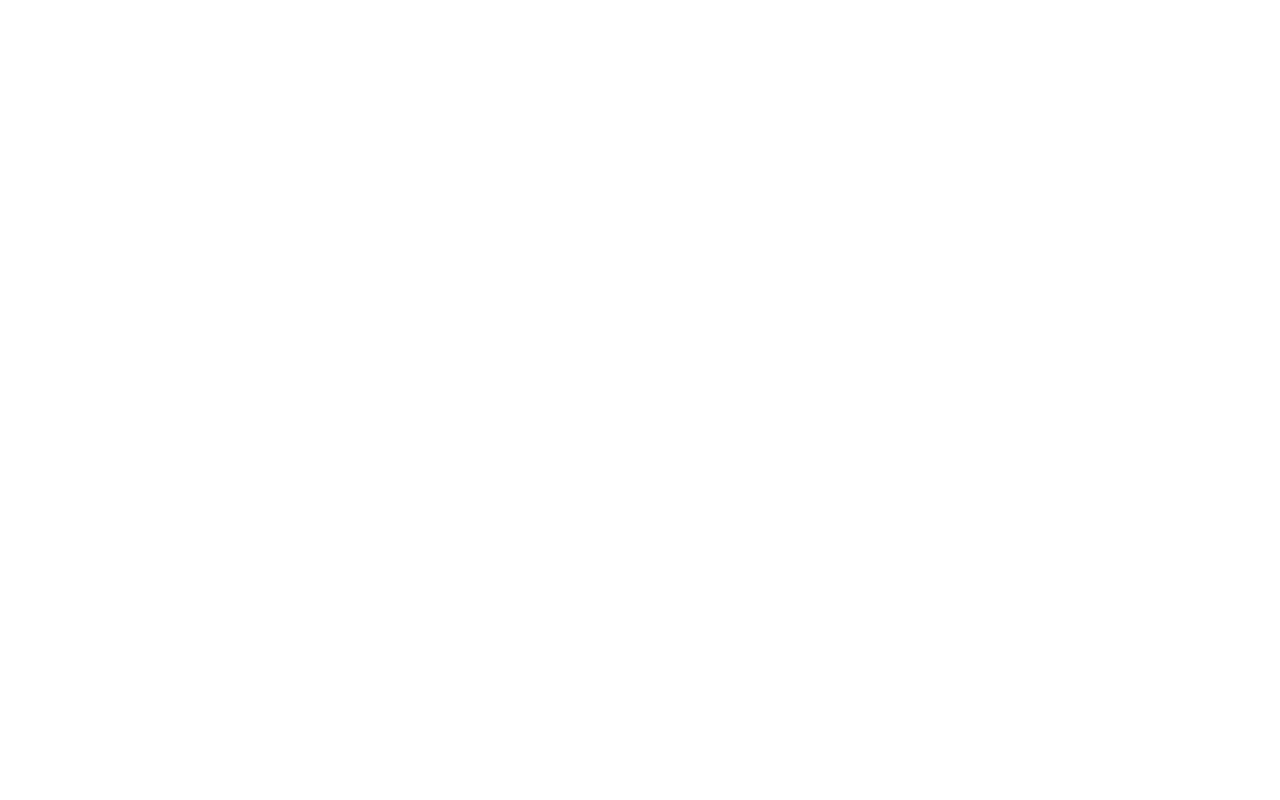
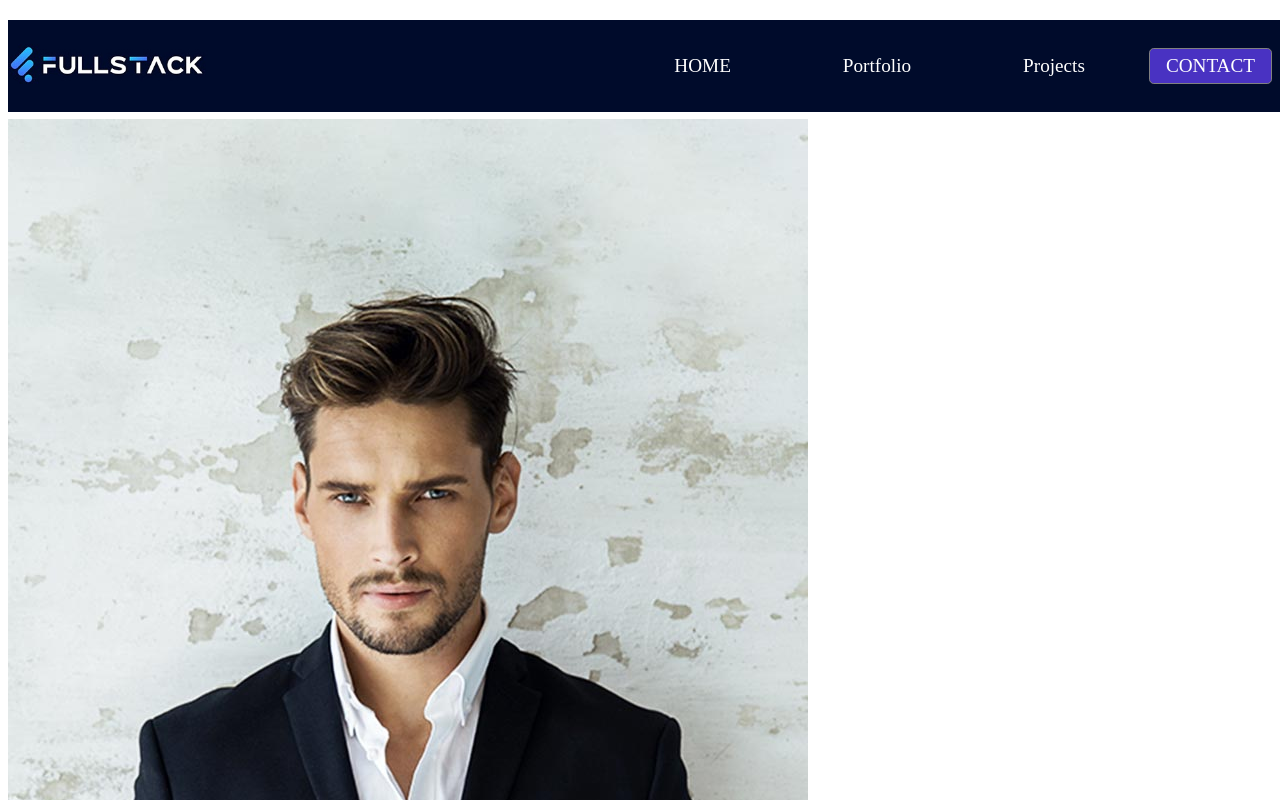
Before and after one commit to Omar-Qaneer/Portfolio-Site, a website: page src/index.html in a window 1280 px wide. Shown: the top 800 px of the page. Drawn offline with nearby package versions, Linux system fonts and the light colour scheme; files that its build step writes are made by us from their sources.

Commit message:
Create style for navbar in sass with BEM.

```diff
--- a/src/index.html
+++ b/src/index.html
@@ -10,13 +10,38 @@
   <link
     href="https://fonts.googleapis.com/css2?family=Lato:ital,wght@0,100;0,300;0,400;0,700;0,900;1,100;1,300;1,400;1,700;1,900&display=swap"
     rel="stylesheet">
+    <link rel="stylesheet" href="../css/styles.css">
 </head>
 
 <body id="body">
+
   <header class="header">
-  </header>
+
+    <div class="header__logo">
+      <img src="./img/FS-logo.jpg" alt="Logo" class="header__logo-image">
+    </div>
+
+    <nav class="navbar">
+      <ul class="navbar__list">
+          <li class="navbar__item"><a href="index.html" class="navbar__link">HOME</a></li>
+          <li class="navbar__item"><a href="#portfolio" class="navbar__link">Portfolio</a></li>
+          <li class="navbar__item"><a href="#projects" class="navbar__link">Projects</a></li>
+          <li class="navbar__item"><a href="#contact" class="navbar__link">CONTACT</a></li>
+      </ul>
+    </nav>
+
+</header>
+
   <main id="main">
     <section id="bio" class="bio">
+      <h1>Omar Qaneer</h1>
+
+      <p>Lorem Ipsum is simply dummy text of the printing and typesetting industry. Lorem Ipsum has been the industry’s standard dummy text ever since the 1500s, when an unknown printer took a galley of type and scrambled it to make a type specimen book. It has survived not only five centuries, but also the leap into electronic typesetting, remaining essentially unchanged.</p>
+
+      <section class="bio-image">
+        <img src="./img/personal.jpg"  alt="Personal Image" class="image"/>
+     </section>
+
     </section>
     <section id="latest-projects" class="latest-projects">
     </section>
--- a/src/scss/blocks/_header.scss
+++ b/src/scss/blocks/_header.scss
@@ -0,0 +1,15 @@
+@use '../utils/utils.scss' as utils;
+
+.header {
+    position: fixed;
+    z-index: 10;
+    width: 100%;
+    @include utils.flex(space-between, center, row);
+    background-color: utils.$header-background-color;
+
+    &__logo-image {
+        height: 40px;
+        width: auto;
+        max-width: 200px;
+    }
+}
--- /dev/null
+++ b/src/scss/blocks/_navbar.scss
@@ -0,0 +1,33 @@
+@use '../utils/utils.scss' as utils;
+
+.navbar {
+    &__list {
+        @include utils.flex(space-between, center, row);
+    }
+
+    &__item {
+        font-size: 1.2rem;
+        margin-right: 1rem;
+        color: hsl(0, 0%, 41%);
+        list-style: none;
+        padding: 1.2rem 3rem;
+    }
+
+    &__item:nth-last-child(1) {
+        border: 1px solid gray;
+        padding: 0.4rem 1rem;
+        border-radius: 0.3rem;
+        background-color: #4932c2;
+        color: white;
+    }
+
+    &__link {
+        color: white;
+        text-decoration: none;
+        font-size: 1.2rem;
+    }
+
+    &__link:hover {
+        color: #007BFF;
+    }
+}
--- a/src/scss/blocks/blocks.scss
+++ b/src/scss/blocks/blocks.scss
@@ -0,0 +1,3 @@
+@forward  '../blocks/footer';
+@forward  '../blocks/header';
+@forward  '../blocks/navbar';
--- a/src/scss/styles.scss
+++ b/src/scss/styles.scss
@@ -0,0 +1,2 @@
+@use 'utils/utils.scss';
+@use 'blocks/blocks.scss';
--- a/src/scss/utils/_mixins.scss
+++ b/src/scss/utils/_mixins.scss
@@ -0,0 +1,6 @@
+@mixin flex($justify: center, $align: center, $direction: row) {
+    display: flex;
+    justify-content: $justify;
+    align-items: $align;
+    flex-direction: $direction;
+}
--- a/src/scss/utils/_variables.scss
+++ b/src/scss/utils/_variables.scss
@@ -0,0 +1 @@
+$header-background-color: #000b2b;
--- a/src/scss/utils/utils.scss
+++ b/src/scss/utils/utils.scss
@@ -0,0 +1,2 @@
+@forward  '../utils/mixins';
+@forward  '../utils/variables';
```
Also changed, not shown: css/styles.css, 1 other file.
